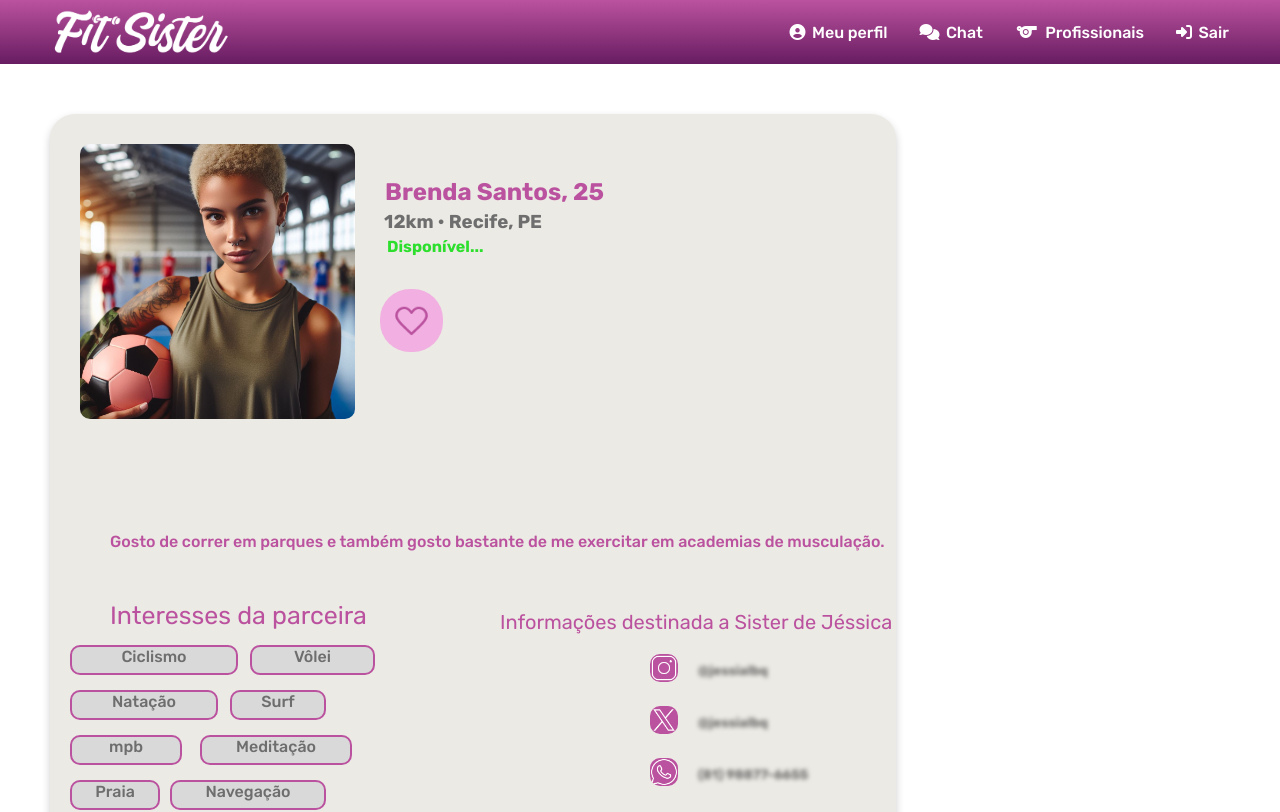
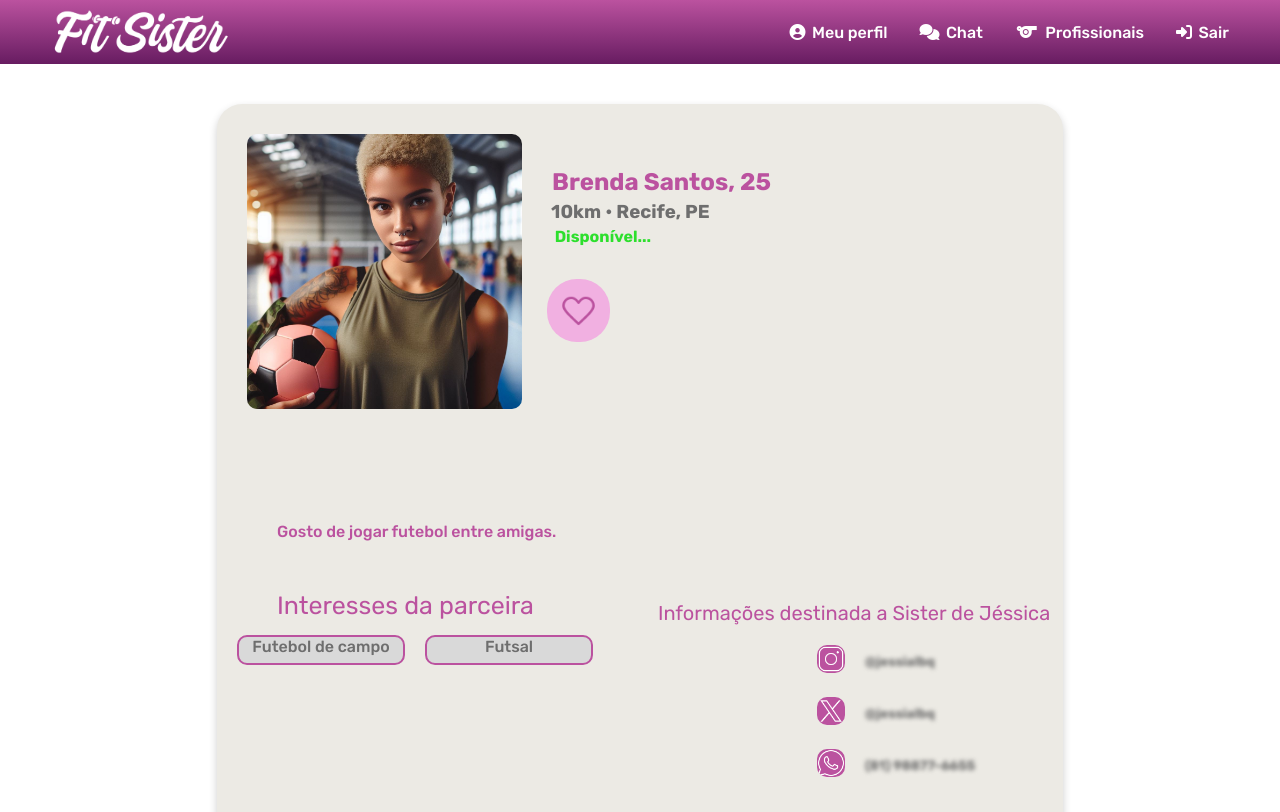
Before and after one commit to gabrielsoarespebr/parceira-de-treino, a React (Vite) app: page /visaoperfil in a window 1280 px wide. Shown: the top 812 px of the page. Built offline with nearby package versions, Linux system fonts and the light colour scheme.

Commit message:
refactor: Visão Perfil - Atualiza dados e corrige espaçamento

```diff
--- a/src/pages/VisaoPerfil/VisaoPerfil.css
+++ b/src/pages/VisaoPerfil/VisaoPerfil.css
@@ -1,14 +1,13 @@
-.CaixaVisuPerfil{
+.CaixaVisuPerfil {
   background-color: rgb(236, 234, 228);
   width: 846px;
   height: 734px;
   border-radius: 25px;
-    margin-top: 50px;
-    margin-left: 50px;
+  margin: 5vh auto;
   box-shadow: 0px 4px 8px rgba(0, 0, 0, 0.2);
 }
 
-.imagemPerfil{
+.imagemPerfil {
   width: 275px;
   height: 275px;
   margin-right: 20px;
@@ -17,149 +16,69 @@
   margin-top: 30px;
 }
 
-.imagemNome{
+.imagemNome {
   display: flex;
   align-items: center;
-
 }
 
-.brenda{
-    color: #BB529F;
+.brenda {
+  color: #bb529f;
   margin-top: -150px;
   margin-left: 10px;
 }
 
-.Localizacao{
+.Localizacao {
   color: #6e6e6e;
   margin-left: -220px;
   margin-top: -90px;
 }
 
-.disponivel{
+.disponivel {
   color: rgb(45, 223, 45);
   margin-left: -155px;
   margin-top: -40px;
 }
 
-.descricao{
+.descricao {
   color: #6e6e6e;
   margin-top: 150px;
   margin-left: 25px;
 }
 
-.interesses{
-    color: #BB529F;
+.interesses {
+  color: #bb529f;
   font-size: 25px;
   font-weight: normal;
   margin-left: 30px;
   margin-top: 50px;
 }
 
-.ciclismo{
+.interessesDiv {
+  display: flex;
+}
+
+.futebol {
   background-color: #d9d9d9;
   border-radius: 10px;
   color: #6e6e6e;
   width: 168px;
   height: 30px;
-    border: 2px solid #BB529F;
+  border: 2px solid #bb529f;
   text-align: center;
   margin-top: 15px;
   margin-left: 20px;
 }
 
-.volei{
-    background-color: #d9d9d9;
-    border-radius: 10px;
-    color: #6e6e6e;
-    height: 30px;
-    width: 125px;
-    text-align: center;
-    margin-left: 200px;
-    margin-top: -30px;
-    border: 2px solid #BB529F;
-}
-
-.natacao{
-    background-color: #d9d9d9;
-    border-radius: 10px;
-    color: #6e6e6e;
-    width: 148px;
-    height: 30px;
-    text-align: center;
-    margin-top: 15px;
-    margin-left: 20px;
-    border: 2px solid #BB529F;
-}
-
-.surf{
-    background-color: #d9d9d9;
-    border-radius: 10px;
-    color: #6e6e6e;
-    width: 96px;
-    height: 30px;
-    text-align: center;
-    margin-left: 180px;
-    margin-top: -30px;
-    border: 2px solid #BB529F;
-}
-
-.mpb{
-    background-color: #d9d9d9;
-    border-radius: 10px;
-    color: #6e6e6e;
-    width: 112px;
-    height: 30px;
-    text-align: center;
-    margin-top: 15px;
-    margin-left: 20px;
-    border: 2px solid #BB529F;
-}
-
-.meditacao{
-    background-color: #d9d9d9;
-    border-radius: 10px;
-    color: #6e6e6e;
-    width: 152px;
-    height: 30px;
-    text-align: center;
-    margin-left: 150px;
-    margin-top: -30px;
-    border: 2px solid #BB529F;
-}
-
-.praia{
-    background-color: #d9d9d9;
-    border-radius: 10px;
-    color: #6e6e6e;
-    width: 90px;
-    height: 30px;
-    text-align: center;
-    margin-top: 15px;
-    margin-left: 20px;
-    border: 2px solid #BB529F;
-}
-
-.navegacao{
-    background-color: #d9d9d9;
-    border-radius: 10px;
-    color: #6e6e6e;
-    width: 156px;
-    height: 30px;
-    text-align: center;
-    margin-left: 120px;
-    margin-top: -30px;
-    border: 2px solid #BB529F;
-}
-
-.informacoes{
-    color: #BB529F;
+.informacoes {
+  color: #bb529f;
   font-weight: normal;
-    margin-left: 450px;
-    margin-top: -200px;
+  text-align:end;
+  margin-top: -8vh;
+  margin-right: 1vw;
   font-size: 20px;
 }
 
-.RedesSociais{
+.RedesSociais {
   display: flex;
   flex-direction: column;
   gap: 10px;
@@ -171,27 +90,27 @@
   margin-bottom: 10px;
 }
 
-.insta{
+.insta {
   color: #6e6e6e;
   filter: blur(2px);
   margin-left: 20px;
   margin-top: 20px;
 }
 
-.X{
+.X {
   color: #6e6e6e;
   filter: blur(2px);
   margin-left: 20px;
 }
 
-.wpp{
+.wpp {
   color: #6e6e6e;
   filter: blur(2px);
   margin-left: 20px;
 }
 
-.SimboloInsta{
-    background-color: #BB529F;
+.SimboloInsta {
+  background-color: #bb529f;
   border-radius: 10px;
   width: 28px;
   height: 28px;
@@ -199,28 +118,28 @@
   margin-top: 20px;
 }
 
-.SimboloX{
-    background-color: #BB529F;
+.SimboloX {
+  background-color: #bb529f;
   border-radius: 10px;
   width: 28px;
   height: 28px;
   margin-left: 600px;
 }
 
-.ImagemWpp{
-    background-color: #BB529F;
+.ImagemWpp {
+  background-color: #bb529f;
   border-radius: 10px;
   width: 28px;
   height: 28px;
   margin-left: 600px;
 }
 
-.coracao{
+.coracao {
   width: 39px;
   height: 39px;
 }
 
-.match{
+.match {
   background-color: #f1b0e1;
   height: 63px;
   width: 63px;
@@ -230,5 +149,4 @@
   align-items: center;
   margin-left: 330px;
   margin-top: -130px;
-
 }
--- a/src/pages/VisaoPerfil/VisaoPerfil.jsx
+++ b/src/pages/VisaoPerfil/VisaoPerfil.jsx
@@ -1,22 +1,19 @@
-import React from 'react';
+import React from "react";
 import { Divider } from "../../shared/components/Divider/Divider";
 import { Footer } from "../Homepage/components/Footer/Footer";
-import './VisaoPerfil.css';
+import "./VisaoPerfil.css";
 import iconeInstagram from "../../assets/icons/icons8-instagram-50.png";
 import iconeWhatsapp from "../../assets/icons/icons8-whatsapp-50.png";
 import iconeTwitter from "../../assets/icons/icons8-twitterx-50.png";
 import parceiroBrenda from "../../assets/image/usuarias/parceira1Brenda.png";
-import iconeCoracao from "../../assets/icons/icons8-coração-48.png"
-
+import iconeCoracao from "../../assets/icons/icons8-coração-48.png";
 
 export function VisaoPerfil() {
-
-    console.log('Path to Instagram icon:', iconeInstagram);
-    console.log('Path to Whatsapp icon:', iconeWhatsapp);
-    console.log('Path to Twitter icon:', iconeTwitter);
-    console.log('Path to Parceiro Brenda:', parceiroBrenda);
-    console.log('Pach to coracao icon', iconeCoracao );
-
+  console.log("Path to Instagram icon:", iconeInstagram);
+  console.log("Path to Whatsapp icon:", iconeWhatsapp);
+  console.log("Path to Twitter icon:", iconeTwitter);
+  console.log("Path to Parceiro Brenda:", parceiroBrenda);
+  console.log("Pach to coracao icon", iconeCoracao);
 
   return (
     <>
@@ -58,63 +55,61 @@ export function VisaoPerfil() {
 
       <div className="CaixaVisuPerfil">
         <div className="imagemNome">
-                    <img className='imagemPerfil' src={parceiroBrenda} alt="perfil" />
+          <img className="imagemPerfil" src={parceiroBrenda} alt="perfil" />
           <h2 className="brenda">Brenda Santos, 25</h2>
-                    <h3 className="Localizacao">12km • Recife, PE</h3>
+          <h3 className="Localizacao">10km • Recife, PE</h3>
           <h4 className="disponivel">Disponível...</h4>
         </div>
 
-                    <div className='match'>
-                    <img className='coracao' src= {iconeCoracao} alt="logoCoracao" />
+        <div className="match">
+          <img className="coracao" src={iconeCoracao} alt="logoCoracao" />
         </div>
 
         <p className="descricao">
-                    Gosto de correr em parques e também gosto bastante de me exercitar em academias de musculação.
+          Gosto de jogar futebol entre amigas.
         </p>
 
         <h2 className="interesses">Interesses da parceira</h2>
-                <div>
-                    <div className="ciclismo">Ciclismo</div>
-                    <div className="volei">Vôlei</div>
-                    <div className="natacao">Natação</div>
-                    <div className="surf">Surf</div>
-                    <div className="mpb">mpb</div>
-                    <div className="meditacao">Meditação</div>
-                    <div className="praia">Praia</div>
-                    <div className="navegacao">Navegação</div>
+        <div className="interessesDiv">
+          <div className="futebol">Futebol de campo</div>
+          <div className="futebol">Futsal</div>
         </div>
 
-                <h3 className="informacoes">Informações destinada a Sister de Jéssica</h3>
+        <h3 className="informacoes">
+          Informações destinada a Sister de Jéssica
+        </h3>
 
-                <div className='RedesSociais'>
-                    <div className='social-item'>
+        <div className="RedesSociais">
+          <div className="social-item">
             <div className="Instagram">
-                            <img className="SimboloInsta" src={iconeInstagram} alt="logoInsta" />
+              <img
+                className="SimboloInsta"
+                src={iconeInstagram}
+                alt="logoInsta"
+              />
             </div>
             <h5 className="insta">@jessialbq</h5>
           </div>
 
-                    <div className='social-item'>
+          <div className="social-item">
             <div className="logoX">
               <img className="SimboloX" src={iconeTwitter} alt="logotwitter" />
             </div>
             <h5 className="X">@jessialbq</h5>
           </div>
 
-                    <div className='social-item'>
+          <div className="social-item">
             <div>
-                            <img className="ImagemWpp" src={iconeWhatsapp} alt="logoWhatsapp" />
+              <img
+                className="ImagemWpp"
+                src={iconeWhatsapp}
+                alt="logoWhatsapp"
+              />
             </div>
             <h5 className="wpp">(81) 98877-6655</h5>
           </div>
         </div>
       </div>
-
-            {/* <div className="CaixaMaisParceiras">
-                <div>
-                    <h2 className="MaisParceiras">Mais parceiras disponíveis</h2>
-                </div>
-            </div> */}
       <Divider />
       <Footer />
     </>
```
Lines whose indentation alone changed are shown as unchanged.
